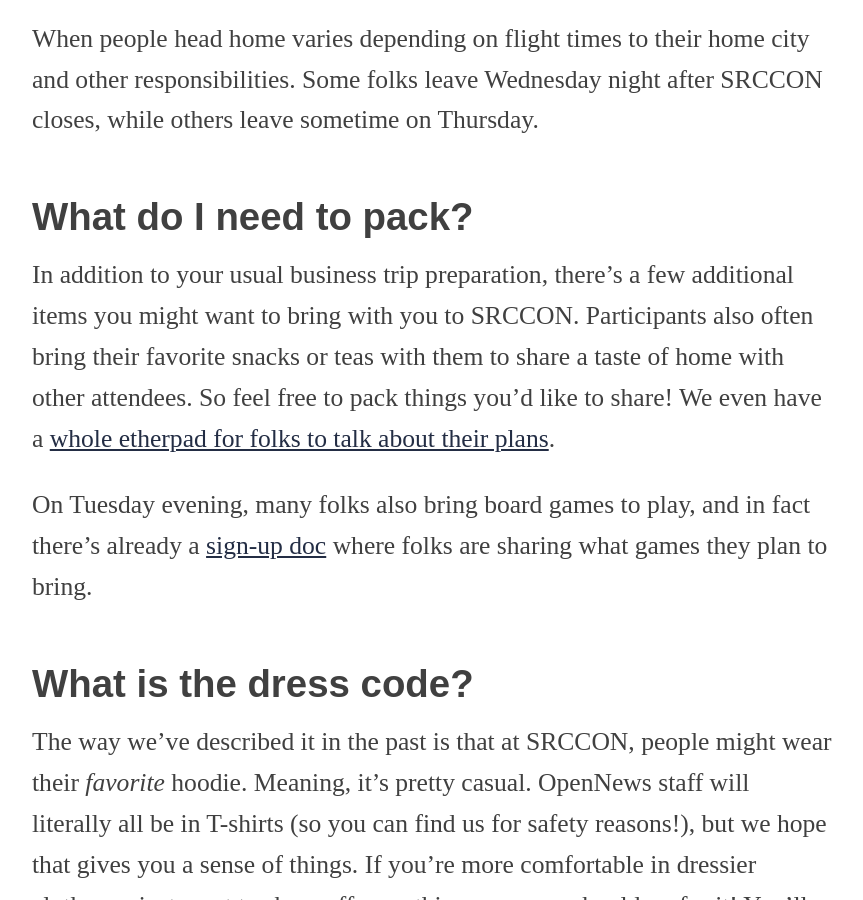
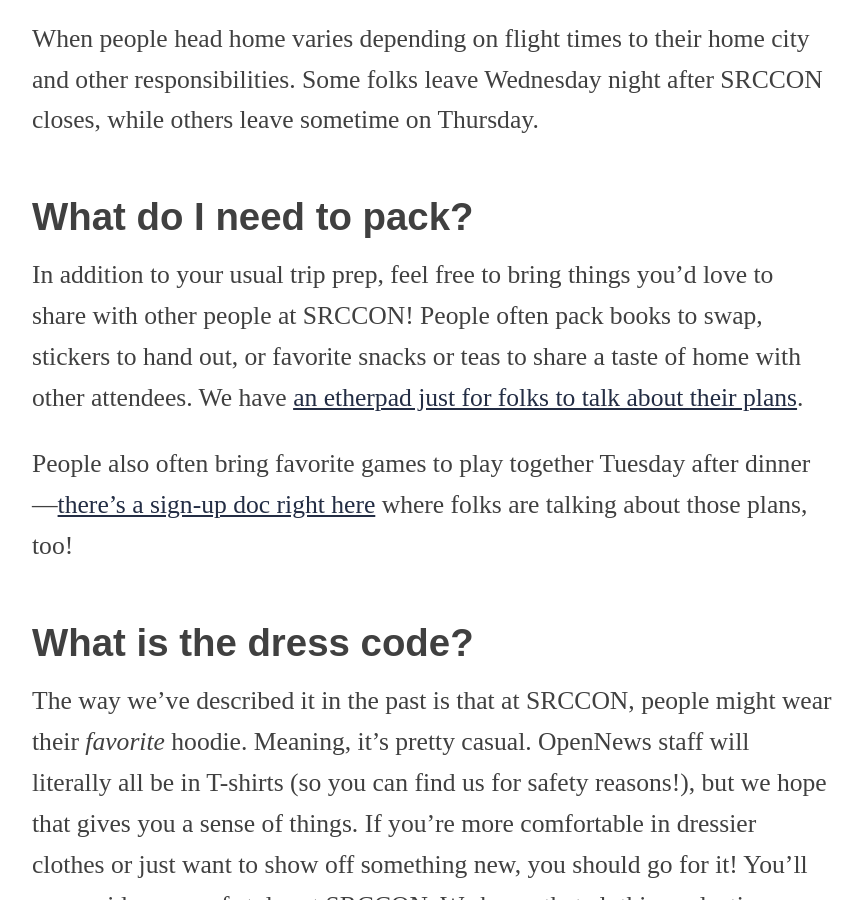
Before and after one commit to OpenNews/srccon-2023, a Jekyll site: the page built from welcome.md, in a window 1280 px wide and 900 px high, scrolled down 3844 px. Shown: the whole window, without its empty margins (208-1071 px from the left). Built offline with Jekyll 4.4.1, drawn with Linux system fonts in a browser that asks for light colours; some web fonts are replaced.

Commit message:
fix item on welcome page

```diff
--- a/welcome.md
+++ b/welcome.md
@@ -57,9 +57,9 @@
 When people head home varies depending on flight times to their home city and other responsibilities. Some folks leave Wednesday night after SRCCON closes, while others leave sometime on Thursday.
 
 ## What do I need to pack?
-In addition to your usual business trip preparation, there's a few additional items you might want to bring with you to SRCCON. Participants also often bring their favorite snacks or teas with them to share a taste of home with other attendees. So feel free to pack things you'd like to share! We even have a [whole etherpad for folks to talk about their plans](https://etherpad.opennews.org/p/SRCCON2023).
+In addition to your usual trip prep, feel free to bring things you'd love to share with other people at SRCCON! People often pack books to swap, stickers to hand out, or favorite snacks or teas to share a taste of home with other attendees. We have [an etherpad just for folks to talk about their plans](https://etherpad.opennews.org/p/SRCCON2023).
 
-On Tuesday evening, many folks also bring board games to play, and in fact there's already a [sign-up doc](https://etherpad.opennews.org/p/2023-game-night) where folks are sharing what games they plan to bring.
+People also often bring favorite games to play together Tuesday after dinner—[there's a sign-up doc right here](https://etherpad.opennews.org/p/2023-game-night) where folks are talking about those plans, too!
 
 ## What is the dress code?
 The way we've described it in the past is that at SRCCON, people might wear their _favorite_ hoodie. Meaning, it's pretty casual. OpenNews staff will literally all be in T-shirts (so you can find us for safety reasons!), but we hope that gives you a sense of things. If you're more comfortable in dressier clothes or just want to show off something new, you should go for it! You'll see a wide range of styles at SRCCON. We know that clothing selection can be a really tricky thing to navigate though, so if there's anything we can do to help you feel more comfortable, [just let us know](mailto:srccon@opennews.org).
```
